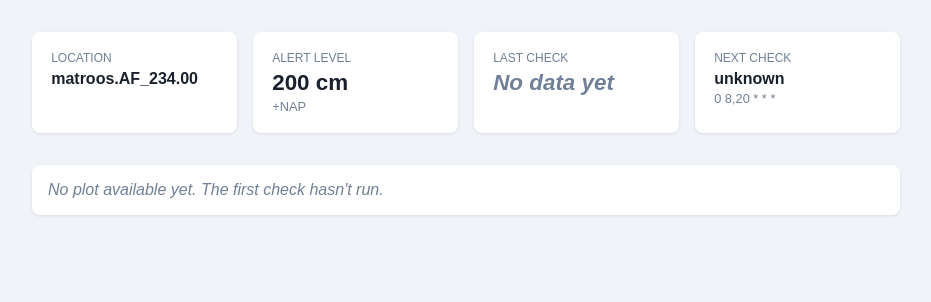
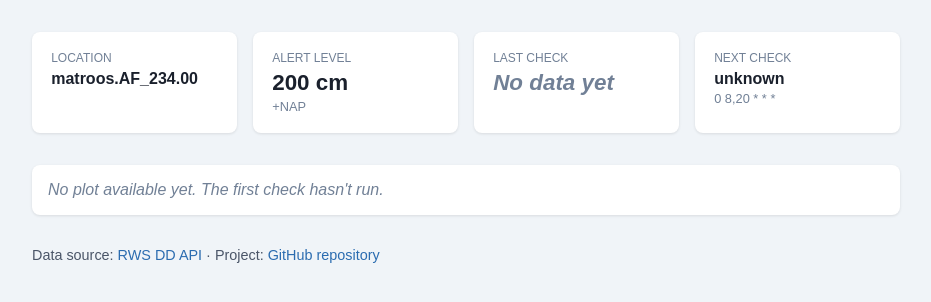
Before and after one commit to jteijema/Waterpijl, a Flask app: page / in a window 1280 px wide. Shown: the part 72-374 px from the top of the page, without its empty margins (174-1105 px from the left). Run offline with Flask 3, Linux system fonts and the light colour scheme.

Commit message:
Add project links to dashboard

```diff
--- a/src/templates/dashboard.html
+++ b/src/templates/dashboard.html
@@ -26,6 +26,15 @@
     .plot img { width: 100%; border-radius: 4px; }
     .plot .caption { font-size: 0.8rem; color: #718096; margin-top: 0.5rem; text-align: right; }
     .no-data { color: #718096; font-style: italic; }
+    footer {
+      max-width: 900px;
+      margin: 1.5rem auto 2rem;
+      padding: 0 1rem;
+      font-size: 0.9rem;
+      color: #4a5568;
+    }
+    footer a { color: #2b6cb0; text-decoration: none; }
+    footer a:hover { text-decoration: underline; }
   </style>
 </head>
 <body>
@@ -70,5 +79,10 @@
       {% endif %}
     </div>
   </main>
+  <footer>
+    Data source: <a href="https://ddapi-rws.ecosys.nl/index.html" target="_blank" rel="noopener noreferrer">RWS DD API</a>
+    ·
+    Project: <a href="https://github.com/jteijema/waterpijl" target="_blank" rel="noopener noreferrer">GitHub repository</a>
+  </footer>
 </body>
 </html>
```
